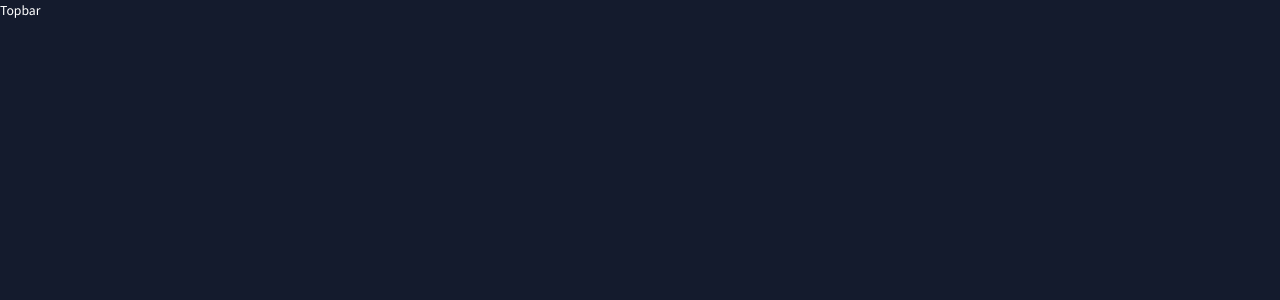
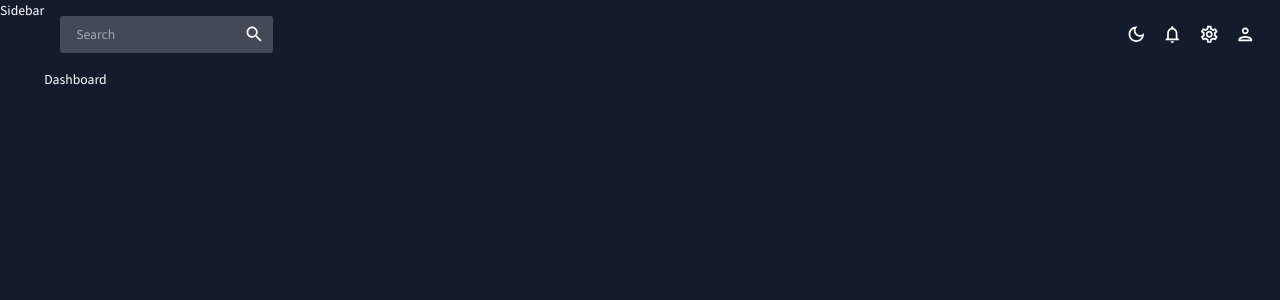
Before and after one commit to calabaza91/react-admin, a React (Create React App) app: page / in a window 1280 px wide. Shown: the top 300 px of the page. Built offline with nearby package versions, Linux system fonts and the light colour scheme.

Commit message:
Add colorMode functionality to TopBar and Add Routes to App.js

```diff
--- a/src/App.js
+++ b/src/App.js
@@ -1,6 +1,21 @@
 import { ColorModeContext, UseMode } from "./themes";
 import { CssBaseline, ThemeProvider } from "@mui/material";
+import { Routes, Route } from "react-router-dom";
 import Topbar from "./scenes/global/Topbar";
+import Sidebar from "./scenes/global/Sidebar";
+import Dashboard from "./scenes/dashboard";
+// import Team from "./scenes/team";
+// import Invoices from "./scenes/invoices";
+// import Contacts from "./scenes/contacts";
+// import Form from "./scenes/form";
+// import Bar from "./scenes/bar";
+// import Line from "./scenes/line";
+// import Pie from "./scenes/pie";
+// import FAQ from "./scenes/faq";
+// import Geography from "./scenes/geography";
+// import Calendar from "./scenes/calendar";
+
+
 
 function App() {
   const [theme, colorMode] = UseMode();
@@ -11,8 +26,22 @@ function App() {
       <ThemeProvider theme={theme}>
         <CssBaseline/>
         <div className="app">
+          <Sidebar />
           <main className="content">
             <Topbar />
+            <Routes>
+              <Route path="/" element={<Dashboard />} />
+              {/* <Route path="/team" element={<Team />} /> */}
+              {/* <Route path="/contacts" element={<Contacts />} /> */}
+              {/* <Route path="/invoices" element={<Invoices />} /> */}
+              {/* <Route path="/form" element={<Form />} /> */}
+              {/* <Route path="/bar" element={<Bar />} /> */}
+              {/* <Route path="/line" element={<Line />} /> */}
+              {/* <Route path="/pie" element={<Pie />} /> */}
+              {/* <Route path="/faq" element={<FAQ />} /> */}
+              {/* <Route path="/geography" element={<Geography />} /> */}
+              {/* <Route path="/calendar" element={<Calendar />} /> */}
+            </Routes>
           </main>
         </div>
       </ThemeProvider>
--- a/src/scenes/global/Topbar.jsx
+++ b/src/scenes/global/Topbar.jsx
@@ -1,7 +1,7 @@
 import { Box, IconButton, useTheme } from "@mui/material";
 import { useContext } from "react";
 import { ColorModeContext, tokens } from "../../themes";
-import InputBase from "@mui/material";
+import InputBase from "@mui/material/InputBase";
 import LightModeOutlinedIcon from "@mui/icons-material/LightModeOutlined";
 import DarkModeOutlinedIcon from "@mui/icons-material/DarkModeOutlined";
 import NotificationsOutlinedIcon from "@mui/icons-material/NotificationsOutlined";
@@ -10,10 +10,45 @@ import PersonOutlinedIcon from "@mui/icons-material/PersonOutlined";
 import SearchIcon from "@mui/icons-material/Search";
 
 const Topbar = () => {
-    const theme = useTheme();
-    const colors = tokens(theme.palette.mode);
+	const theme = useTheme();
+	const colors = tokens(theme.palette.mode);
+	const colorMode = useContext(ColorModeContext);
 
-    return <div>Topbar</div>
+	return (
+		<Box display="flex" justifyContent="space-between" p={2}>
+			{/* SEARCH BAR */}
+			<Box
+			display="flex"
+			backgroundColor={colors.primary[400]}
+			borderRadius="3px"
+			>
+				<InputBase sx={{ ml: 2, flex: 1 }} placeholder="Search" />
+				<IconButton type="button" sx={{ p: 1 }}>
+					<SearchIcon />
+				</IconButton>
+			</Box>
+
+			{/* ICONS */}
+			<Box display="flex">
+				<IconButton onClick={colorMode.toggleColorMode}>
+					{theme.palette.mode === 'dark' ? (
+						<DarkModeOutlinedIcon />
+					) : (
+						<LightModeOutlinedIcon />
+					)}
+				</IconButton>
+				<IconButton>
+					<NotificationsOutlinedIcon />
+				</IconButton>
+				<IconButton>
+					<SettingsOutlinedIcon />
+				</IconButton>
+				<IconButton>
+					<PersonOutlinedIcon />
+				</IconButton>
+			</Box>
+		</Box>
+	);
 }
 
 export default Topbar;
```
